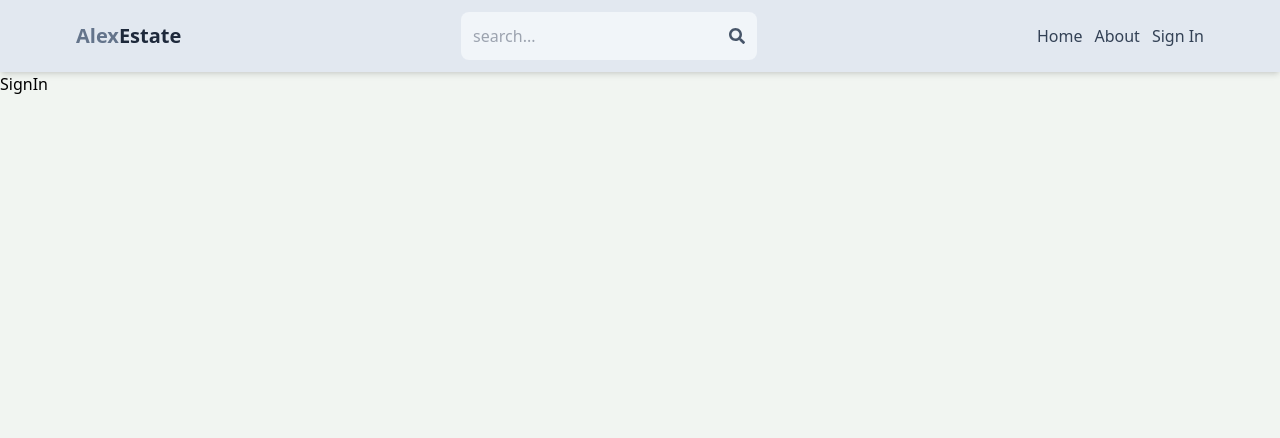
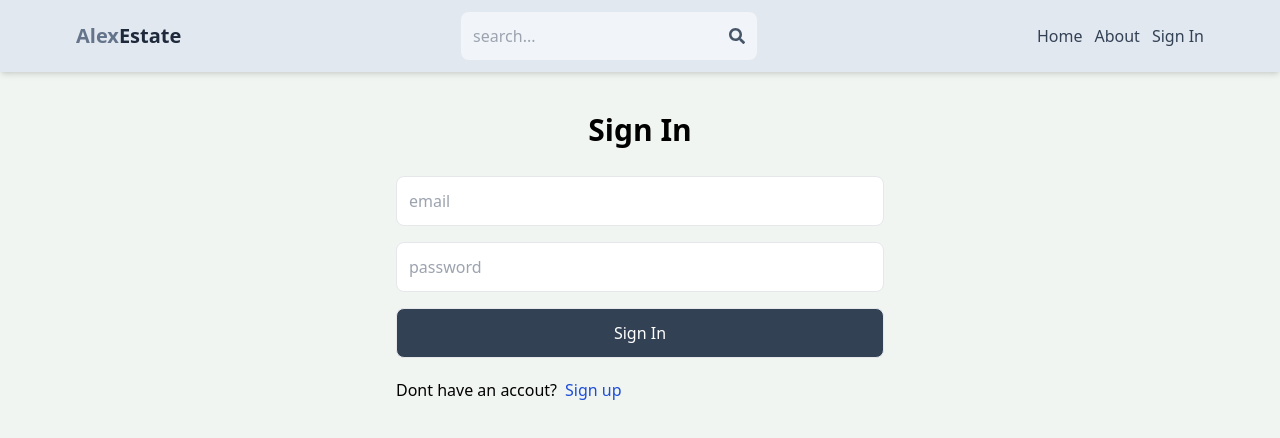
Before and after one commit to kimothoAlex/MERN-estate, a React (Vite) app in the folder client/: page /sign-in in a window 1280 px wide. Shown: the top 438 px of the page. Built offline with nearby package versions, Linux system fonts and the light colour scheme.

Commit message:
Create sign in  ui and fnctionality

```diff
--- a/client/src/Pages/SignIn.jsx
+++ b/client/src/Pages/SignIn.jsx
@@ -1,7 +1,78 @@
-import React from "react";
+import React, { useState } from "react";
+import { Link, useNavigate } from "react-router-dom";
 
 const SignIn = () => {
-  return <div>SignIn</div>;
+  const [formData, setFormData] = useState({});
+  const [error, setError] = useState(null);
+  const [loading, setLoading] = useState(false);
+  const navigate = useNavigate();
+  const handleChange = (e) => {
+    setFormData({
+      ...formData,
+      [e.target.id]: e.target.value,
+    });
+  };
+
+  const handleSubmit = async (e) => {
+    e.preventDefault();
+    try {
+      setLoading(true);
+      const res = await fetch("/api/auth/signin", {
+        method: "POST",
+        headers: {
+          "content-type": "application/json",
+        },
+        body: JSON.stringify(formData),
+      });
+      const data = await res.json();
+      console.log(data);
+      if (data.success === false) {
+        setLoading(false);
+        setError(data.message);
+        return;
+      }
+      setLoading(false);
+      setError(null);
+      navigate("/");
+    } catch (error) {
+      setLoading(false);
+      setError(error.message);
+    }
+  };
+  return (
+    <div className="max-w-lg mx-auto p-3">
+      <h1 className="text-3xl text-center my-7 font-semibold">Sign In</h1>
+      <form onSubmit={handleSubmit} className="flex flex-col gap-4 ">
+        <input
+          type="email"
+          className="border rounded-lg p-3"
+          onChange={handleChange}
+          id="email"
+          placeholder="email"
+        />
+        <input
+          type="password"
+          className="border rounded-lg p-3"
+          onChange={handleChange}
+          id="password"
+          placeholder="password"
+        />
+        <button
+          disabled={loading}
+          className=" bg-slate-700 text-white rounded-lg border p-3 hover:opacity-90 disabled:opacity-80"
+        >
+          {loading ? "Loading..." : "Sign In"}
+        </button>
+      </form>
+      <div className="flex gap-2 mt-5">
+        <p>Dont have an accout?</p>
+        <Link to="/sign-up">
+          <span className="text-blue-700">Sign up</span>
+        </Link>
+      </div>
+      {error && <p className="text-red-700">{error}</p>}
+    </div>
+  );
 };
 
 export default SignIn;
--- a/client/src/Pages/SignUp.jsx
+++ b/client/src/Pages/SignUp.jsx
@@ -32,7 +32,8 @@
         return;
       }
       setLoading(false);
-      setError(null);s
+      setError(null);
+
       navigate("/sign-in");
     } catch (error) {
       setLoading(false);
```
